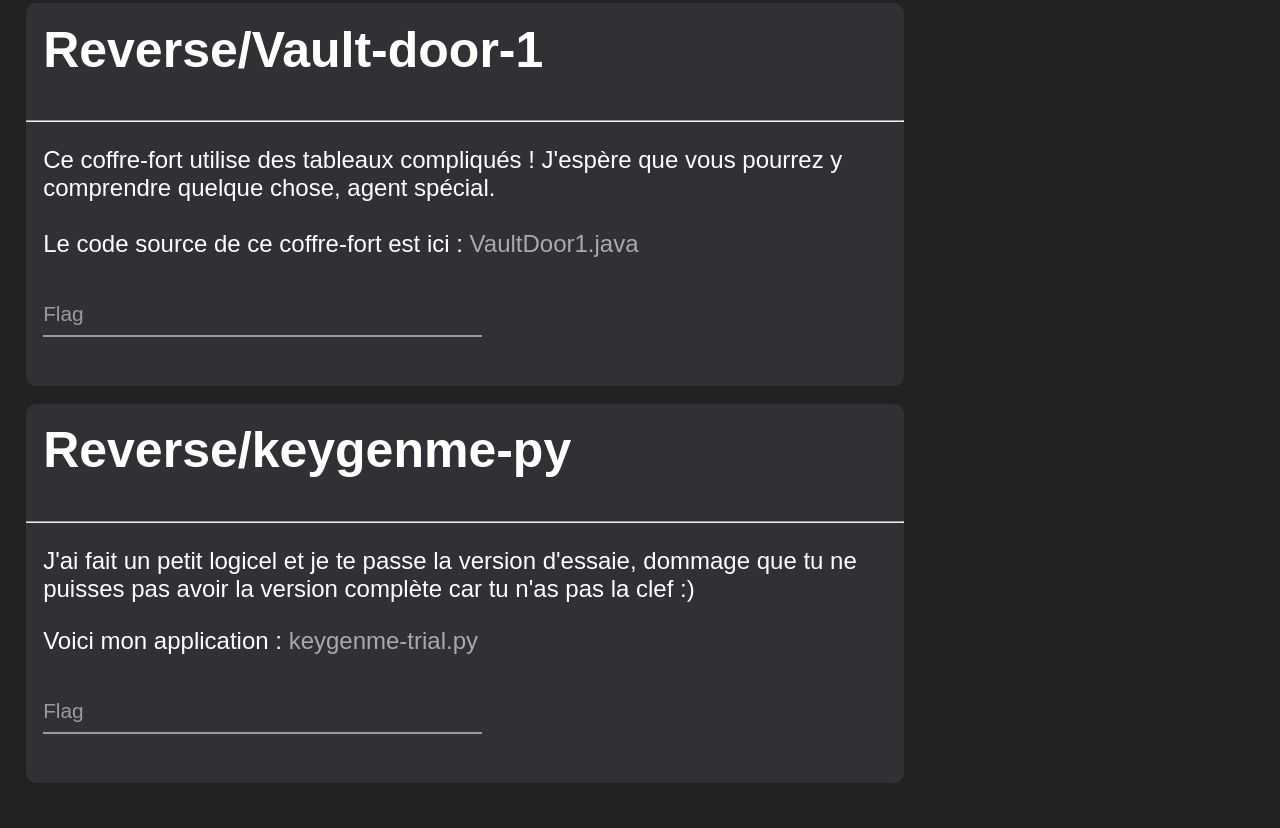
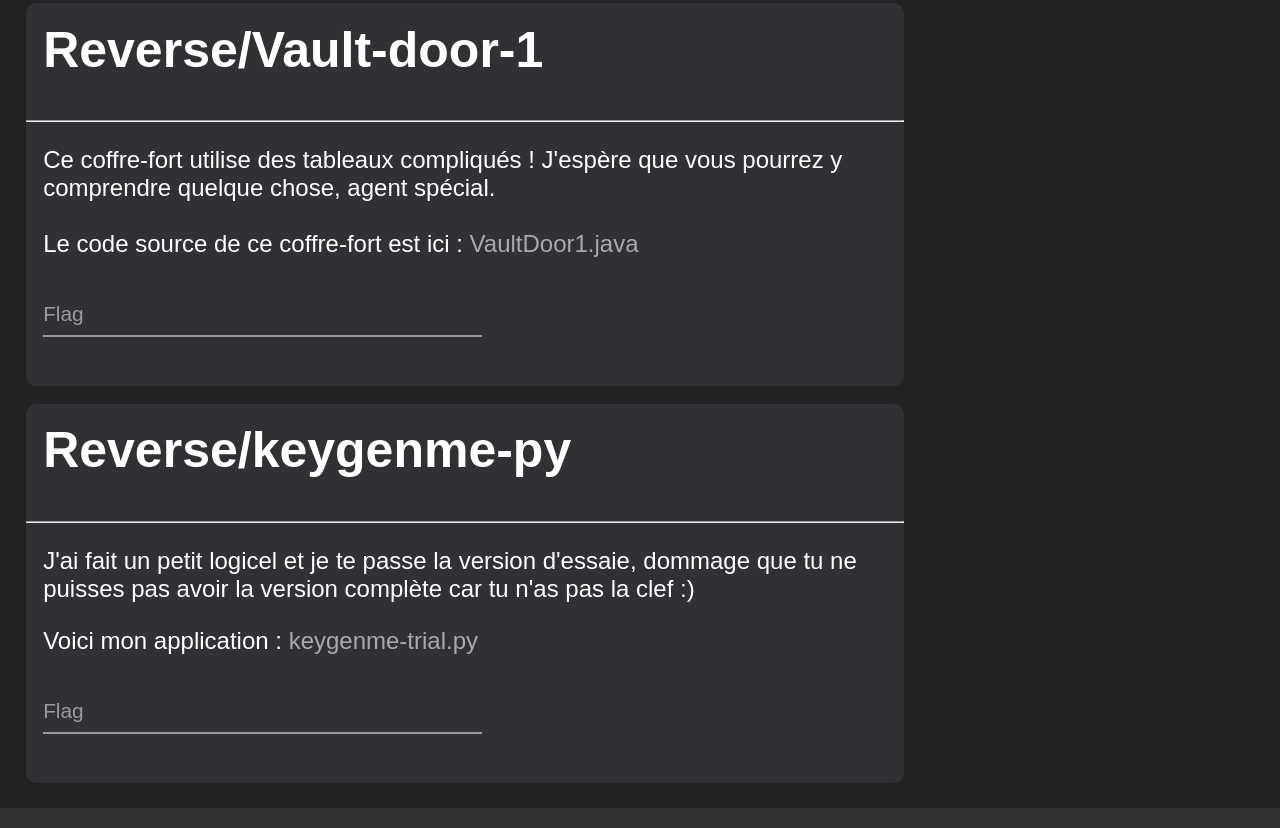
Before and after one commit to 4Noy/4Noy.github.io, a plain HTML site: page courses/introduction-ctf-lycee/index.html in a window 1280 px wide. Shown: the part 4254-5082 px from the top of the page. Before the commit the page ends 5037 px from the top, so only its background shows below. Drawn offline with Linux system fonts and the light colour scheme.

Commit message:
automatic commit

```diff
--- a/courses/introduction-ctf-lycee/index.html
+++ b/courses/introduction-ctf-lycee/index.html
@@ -173,6 +173,9 @@
         </div>
       </div>
     </div>
+    <footer>
+
+    </footer>
   <script src="https://4noy.github.io/script.js"></script>
 </body>
 </html>
--- a/style.css
+++ b/style.css
@@ -38,6 +38,7 @@ header {
 }
 
 footer {
+  margin-top: 2%;
   background-color: #333;
   color: #fff;
   padding: 10px;
```
